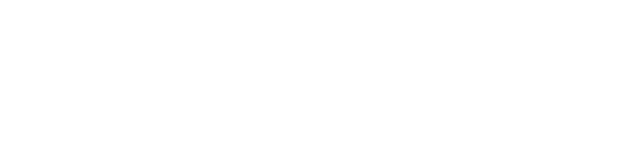
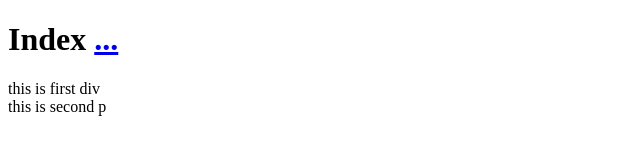
Before and after one commit to gittel/hi9, a plain HTML site: page index.html in a window 1280 px wide. Shown: the whole page, without its empty margins (0-640 px from the left). Drawn offline with Linux system fonts and the light colour scheme.

Commit message:
indexkorrigiert

```diff
--- a/index.html
+++ b/index.html
@@ -1 +1,14 @@
-<doootyp>
+<!DOCTYPE html>
+<html>
+<head>
+  <meta charset='utf-8'>
+  <title>index</title>
+  <link rel='stylesheet' href='style.css' />
+</head>
+<body>
+  <h1>Index <a href='index.html'>...</a></h1>
+  <div>this is first div</div>
+  <div>this is second p</div>
+
+</body>
+</html>
```
